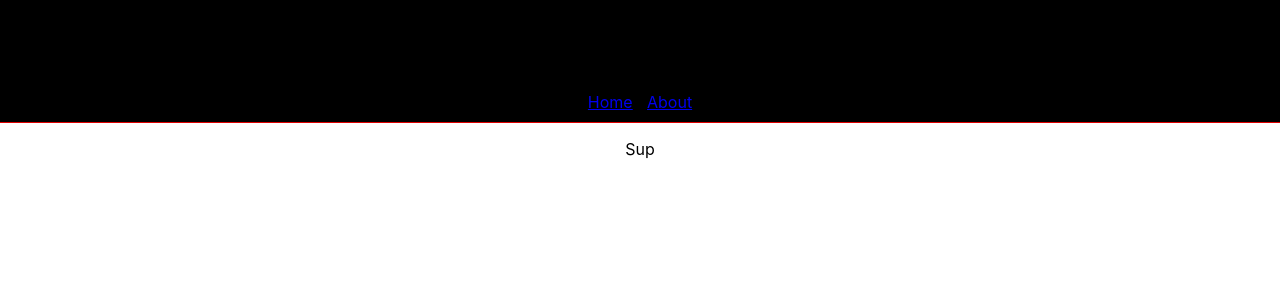
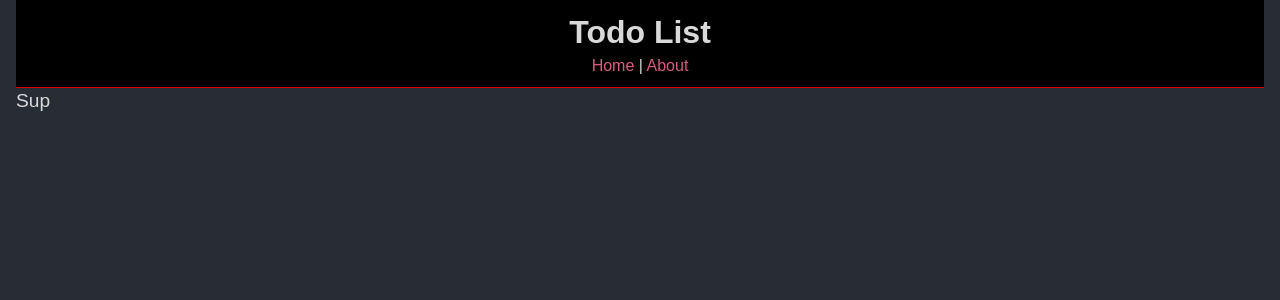
Before and after one commit to naruto4999/to-do-app, a React (Create React App) app: page / in a window 1280 px wide. Shown: the top 300 px of the page. Built offline with nearby package versions, Linux system fonts and the light colour scheme.

Commit message:
CSS: Update styling for HTML elements

```diff
--- a/src/App.css
+++ b/src/App.css
@@ -1,38 +1,44 @@
-.App {
-  text-align: center;
+* {
+  box-sizing: border-box;
+  margin: 0;
+  padding: 0;
 }
 
-.App-logo {
-  height: 40vmin;
-  pointer-events: none;
+body {
+  background-color: #282c34;
+  color: #d9d9d9;
+  font-family: Arial, Helvetica, sans-serif;
+  line-height: 1.4;
 }
 
-@media (prefers-reduced-motion: no-preference) {
-  .App-logo {
-    animation: App-logo-spin infinite 20s linear;
-  }
+a {
+  color: #db5a7f;
+  text-decoration: none;
 }
 
-.App-header {
-  background-color: #282c34;
-  min-height: 100vh;
-  display: flex;
-  flex-direction: column;
-  align-items: center;
-  justify-content: center;
-  font-size: calc(10px + 2vmin);
-  color: white;
+a:focus,
+a:hover {
+  color: #d993a7;
+  text-decoration: none;
 }
 
-.App-link {
-  color: #61dafb;
+p {
+  font-size: 1.2em;
 }
 
-@keyframes App-logo-spin {
-  from {
-    transform: rotate(0deg);
-  }
-  to {
-    transform: rotate(360deg);
-  }
+.container {
+  padding: 0 1rem;
 }
+
+.btn {
+  display: inline-block;
+  border: none;
+  background: #222;
+  color: #d9d9d9;
+  padding: 7px 20px;
+  cursor: pointer;
+}
+
+.btn:hover {
+  background: #333;
+}
```
